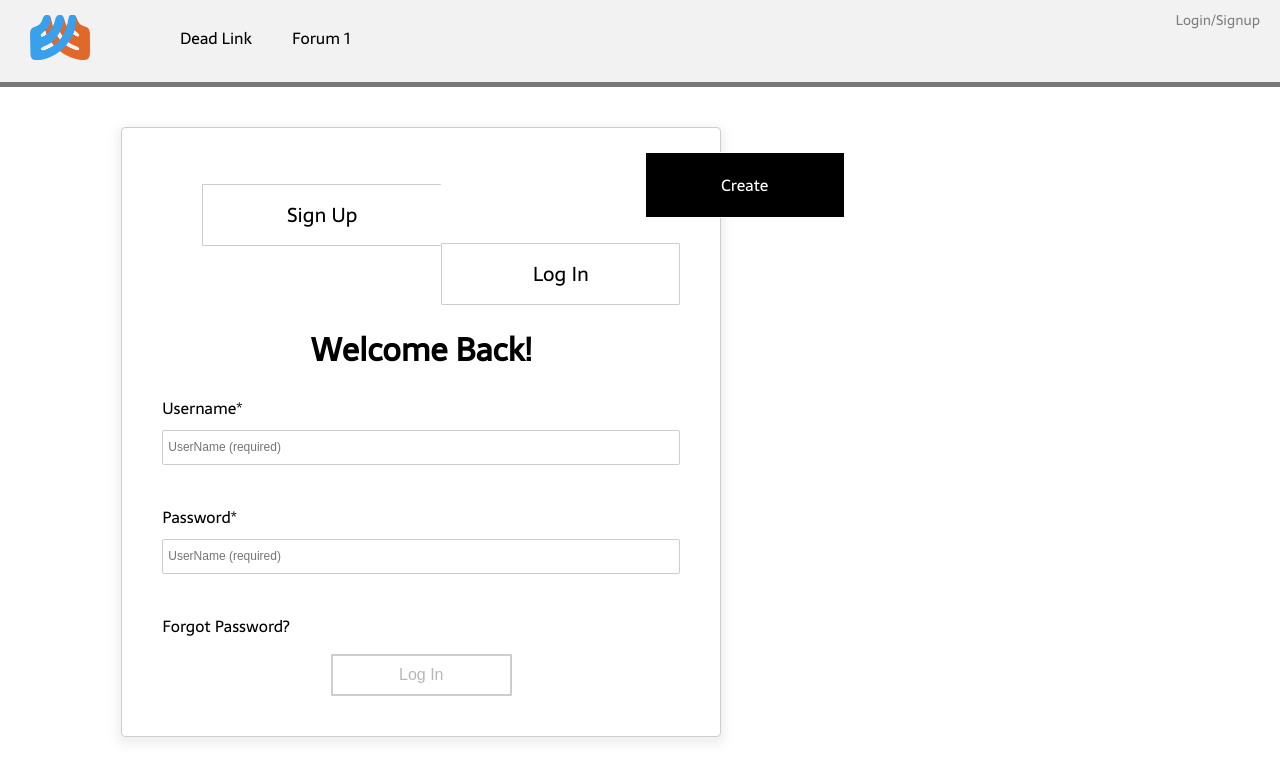
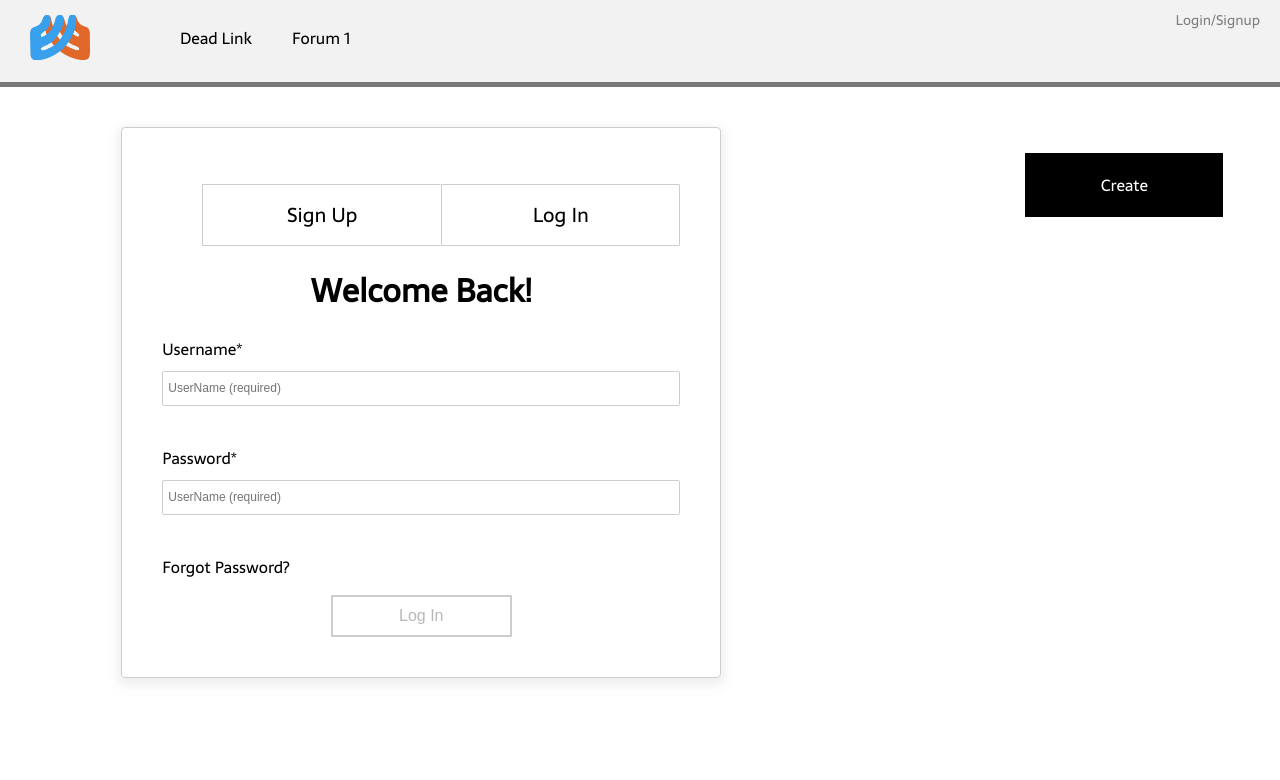
Before and after one commit to vpasquar/EchoPack2, a React (Create React App) app in the folder client/: page /login in a window 1280 px wide. Shown: the top 780 px of the page. Built offline with nearby package versions, Linux system fonts and the light colour scheme.

Commit message:
fixed sidebar positioning

```diff
--- a/client/public/assets/sass/components/mainpage.scss
+++ b/client/public/assets/sass/components/mainpage.scss
@@ -20,6 +20,7 @@ section.content {
 
     .container {
         border: 1px solid #cdcdcd;
+        position: relative;
         &.clean{
             border: none;
         }
--- a/client/public/assets/sass/components/sidebar.scss
+++ b/client/public/assets/sass/components/sidebar.scss
@@ -3,7 +3,10 @@
 .sidebar {
     width: 22.5%;
     height: 100%;
-    float: right;
+    // float: right;
+    position: absolute;
+    right: 0;
+    top: 0;
     // border-left: 1px solid #cdcdcd;
     @media screen and (max-width: 768px) {
         width: 100%;
--- a/client/public/assets/sass/main.scss
+++ b/client/public/assets/sass/main.scss
@@ -46,4 +46,5 @@ body {
 
 .container{
     margin: 0px 15px;
+    position: relative;
 }
```
Also changed, not shown: client/public/assets/css/main.css.
